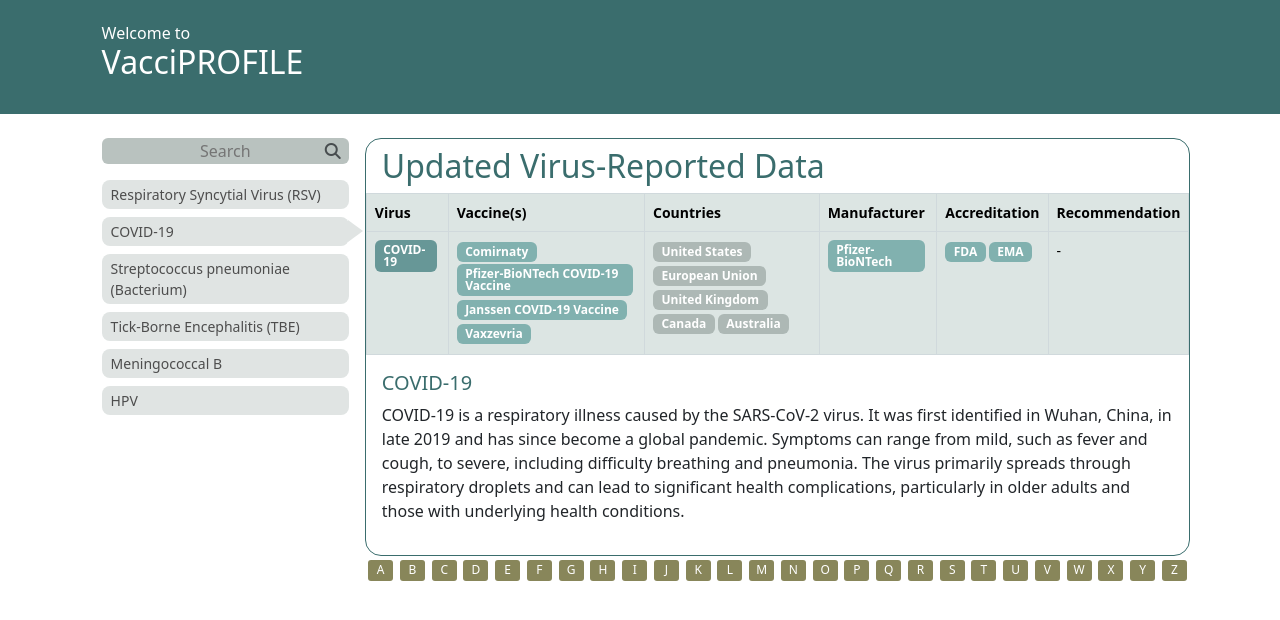
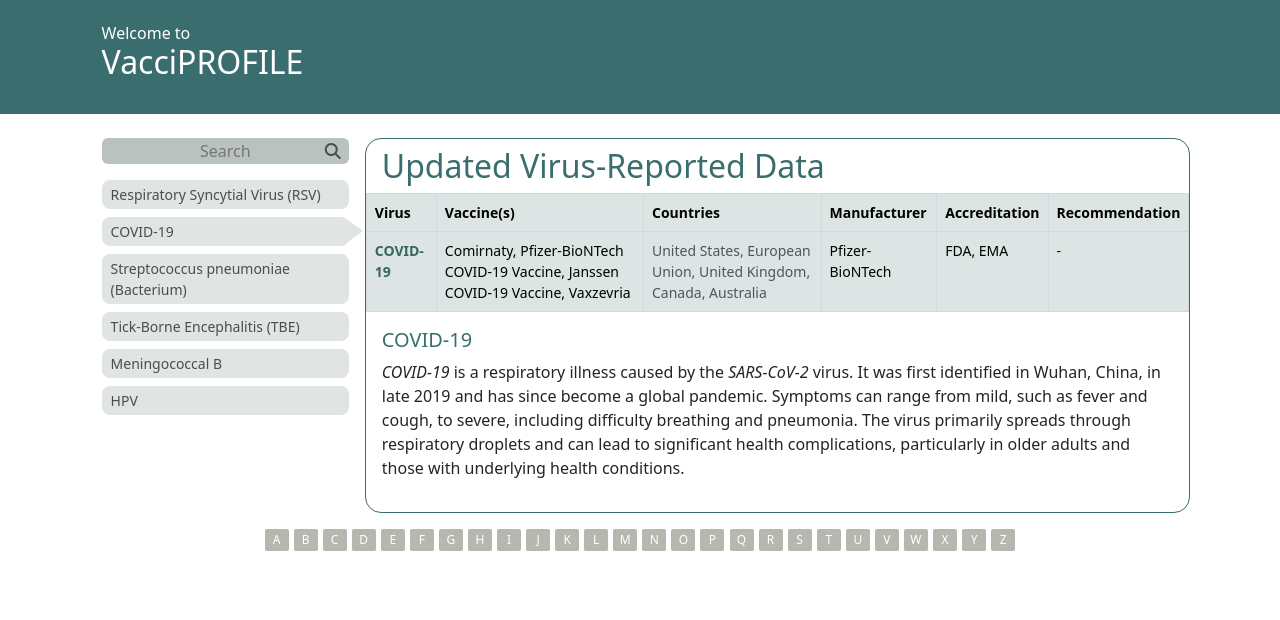
Before and after one commit to gudaedujobs/vacciprofile, a React (Create React App) app in the folder client/: page / in a window 1280 px wide. Both pictures are taken after a click on the element "COVID-19". Shown: the top 620 px of the page. Built offline with nearby package versions, Linux system fonts and the light colour scheme.

Commit message:
latest working

```diff
--- a/client/src/App.js
+++ b/client/src/App.js
@@ -3,13 +3,25 @@ import './App.scss';
 import manufacturers from './assets/data/manufacturers.json';
 import viruses from './assets/data/viruses.json';
 import vaccines from './assets/data/vaccines.json';
+import scientificNames from './assets/scientificNames';
 
 const App = () => {
+    const [virusFilters, setVirusFilters] = useState({
+        firstAlphabet: ''
+    })
     const [selectedVirus, setSelectedVirus] = useState(viruses[0]);
     const [selectedVaccine, setSelectedVaccine] = useState(vaccines[0]);
     const [selectedManufacturer, setSelectedManufacturer] = useState({});
     const [selectedAccreditation, setSelectedAccreditation] = useState(vaccines[0].accreditation[0])
     const [detailsType, setDetailsType] = useState("Virus");
+
+    const filterViruses = virusList => {
+        return virusFilters.firstAlphabet !== '' ? filterVirusesByAlphabet(virusList) : virusList;
+    }
+
+    const filterVirusesByAlphabet = virusList => {
+        return virusList.filter(virus => virus.name.startsWith(virusFilters.firstAlphabet));
+    }
 
     const handleSearch = keyword => {
         // Handle search logic here
@@ -43,9 +55,9 @@ const App = () => {
         return vaccines.find(vaccine => vaccine.vaccineId === vaccineId);
     };
 
-    const getCountriesForVaccine = vaccineId => {
-        const vaccine = getVaccineById(vaccineId);
-        return vaccine.country;
+    const getCountriesByVaccine = () => {
+        const vaccine = getVaccineById(selectedVaccine.vaccineId);
+        return vaccine.countries.join(', ');
     };
 
     const getManufacturerByVaccine = () => {
@@ -79,6 +91,23 @@ const App = () => {
                               .replace(/^./, (str) => str.toUpperCase());
     };
 
+    const italizeScientificNames = text => {
+        const parts = text.split(new RegExp(`(${scientificNames.join('|')})`, 'gi'));
+
+        return (
+            <span>
+                {parts.map((part, index) => {
+                    const isScientificName = part && scientificNames.some(name => name.toLowerCase() === part.toLowerCase());
+                    return isScientificName ? (
+                        <i key={index}>{part}</i>
+                    ) : (
+                        part
+                    );
+                })}
+            </span>
+        );
+    };
+
     return (
         <div className='vacciprofile-page'>
             <div className='container'>
@@ -104,7 +133,7 @@ const App = () => {
                             </span>
                         </div>
                         <div className='virus-list mt-3'>
-                            {viruses.map((virus, i) => (
+                            {filterViruses(viruses).map((virus, i) => (
                                 <div key={i} className={`sidebar-item bg-light text-dark rounded-3 py-1 mt-2 ${selectedVirus === virus ? 'selected' : ''}`} onClick={() => handleSelectVirus(virus)}>{virus.name}</div>
                             ))}
                         </div>
@@ -126,11 +155,11 @@ const App = () => {
                                     </thead>
                                     <tbody>
                                         <tr>
-                                            <td className='virus-cell'><span className={`pill-unselected badge ${detailsType==="Virus" ? `bg-selected` : ``}`} onClick={()=>{handleSelectVirus(selectedVirus)}}>{selectedVirus.name}</span></td>
-                                            <td className='vaccine-cell'>{getVaccineNames(selectedVirus.vaccines).map((vaccine, index)=><span key={index} className={`pill-unselected badge ${detailsType==="Vaccine" && selectedVaccine.name === vaccine ? `bg-selected` : ``}`} onClick={()=>handleSelectVaccine(vaccine)}>{vaccine}</span>)}</td>
-                                            <td className='country-cell'>{getCountriesForVaccine(selectedVaccine.vaccineId).map((country, index)=><span key={index} className='pill-unselected pill-unselectable badge bg-muted'>{country}</span>)}</td>
-                                            <td className='manufacturer-cell'><span className={`pill-unselected badge ${detailsType==="Manufacturer" ? `bg-selected` : ``}`} onClick={()=>handleSelectManufacturer()}>{getManufacturerByVaccine()}</span></td>
-                                            <td className='accreditation-cell'>{selectedVaccine.accreditation.map((accreditation=><span className={`pill-unselected badge ${detailsType==="Accreditation" && selectedAccreditation === accreditation ? `bg-selected` : ``}`} onClick={()=>handleSelectAccreditation(accreditation)}>{accreditation}</span>))}</td>
+                                            <td className='virus-cell'><span className={`hover-pill ${detailsType==="Virus" ? `fw-bold text-selected` : ``}`} onClick={()=>{handleSelectVirus(selectedVirus)}}>{selectedVirus.name}</span></td>
+                                            <td className='vaccine-cell'>{getVaccineNames(selectedVirus.vaccines).map((vaccine, index)=><span key={index}><span className={`hover-pill ${detailsType==="Vaccine" && selectedVaccine.name === vaccine ? `pill-unselected badge` : ``}`} onClick={()=>handleSelectVaccine(vaccine)}>{vaccine}</span>{index < selectedVirus.vaccines.length-1 ? <span className='text-decoration-none'>, </span> : ``}</span>)}</td>
+                                            <td className='country-cell'>{<span className='text-muted'>{getCountriesByVaccine()}</span>}</td>
+                                            <td className='manufacturer-cell'><span className={`hover-pill ${detailsType==="Manufacturer" ? `fw-bold text-selected` : ``}`} onClick={()=>handleSelectManufacturer()}>{getManufacturerByVaccine()}</span></td>
+                                            <td className='accreditation-cell'>{selectedVaccine.accreditation.map((accreditation, index)=><span key={index} className={`hover-pill ${detailsType==="Accreditation" && selectedAccreditation === accreditation ? `pill-unselected badge` : ``}`} onClick={()=>handleSelectAccreditation(accreditation)}>{accreditation}{index<selectedVaccine.accreditation.length-1 ? `, ` : ``}</span>)}</td>
                                             <td className='recommendation-cell'>{getRecommendationByVaccine()}</td>
                                         </tr>
                                     </tbody>
@@ -139,10 +168,10 @@ const App = () => {
                             <div className='details-container px-3 pt-2 pb-3'>
                                 {detailsType==="Virus" ? <div>
                                     <h4 className='report-heading'>{selectedVirus.name}</h4>
-                                    <p>{selectedVirus.description}</p>
+                                    <p>{italizeScientificNames(selectedVirus.description)}</p>
                                 </div> : detailsType==="Vaccine" ? <div className='position-relative'>
                                     <h4 className='report-heading'>{selectedVaccine.name}</h4>
-                                    <p className='mb-3'>{selectedVaccine.description}</p>
+                                    <p className='mb-3'>{italizeScientificNames(selectedVaccine.description)}</p>
                                     <p className='mb-0'><a className='read-more' target="_blank" rel="noopener noreferrer" href={`${selectedVaccine.link}`}>Learn more...</a></p>
                                     <span className='last-updated text-muted position-absolute end-0 bottom-0'>Last updated: {selectedVaccine.lastUpdated}</span>
                                 </div> : detailsType==="Manufacturer" ? <div>
@@ -195,16 +224,40 @@ const App = () => {
                                             </table>
                                         </div>
                                     </div> : detailsType==="Accreditation" ? <div>
-                                    <h4 className='report-heading'>{selectedAccreditation}-Approved Vaccines</h4>
-                                    {getVaccinesByAccreditation().map((vaccine=><span className='pill-unselected badge' onClick={()=>handleSelectVaccine(vaccine.name)}>{vaccine.name}</span>))}
+                                    <h4 className='report-heading text-center'>{selectedAccreditation}</h4>
+                                    <div className='table-responsive'>
+                                        <table className='table table-light w-100 m-0 mt-3'>
+                                            <thead>
+                                                <tr>
+                                                    <th colSpan={4} className='text-center'><i>Vaccines</i></th>
+                                                </tr>
+                                                <tr>
+                                                    <th><i>Tradename</i></th>
+                                                    <th><i>Vaccine Type</i></th>
+                                                    <th><i>Comments</i></th>
+                                                    <th><i>Revenue</i></th>
+                                                </tr>
+                                            </thead>
+                                            <tbody>
+                                                {getVaccinesByAccreditation().map((vaccine, index) => (
+                                                    <tr key={index}>
+                                                        <td><i>{<span className='text-primary fw-bold hover-underline' onClick={()=>handleSelectVaccine(vaccine.name)}>{vaccine.name}</span>}</i></td>
+                                                        <td><i>{vaccine.vaccineType || '-'}</i></td>
+                                                        <td><i>{vaccine.comments || '-'}</i></td>
+                                                        <td><i>{vaccine.revenue || '-'}</i></td>
+                                                    </tr>
+                                                    ))}
+                                                </tbody>
+                                            </table>
+                                        </div>
                                 </div> : <></>}
                             </div>
                         </div>
-                        <div className="alphabet-container d-flex justify-content-around mt-1">
-                        {Array.from({ length: 26 }, (_, i) => String.fromCharCode(65 + i)).map(letter => (
-                            <span key={letter} className="alphabet-item">{letter}</span>
-                        ))}
-                        </div>
+                    </div>
+                    <div className="alphabet-container d-flex justify-content-around mx-auto mt-3">
+                    {Array.from({ length: 26 }, (_, i) => String.fromCharCode(65 + i)).map(letter => (
+                        <span key={letter} className={`alphabet-item ${virusFilters.firstAlphabet===letter ? `bg-primary`:``}`} onClick={()=>setVirusFilters({...virusFilters, firstAlphabet: virusFilters.firstAlphabet === letter ? '' : letter})}>{letter}</span>
+                    ))}
                     </div>
                 </div>
             </div>
--- a/client/src/App.scss
+++ b/client/src/App.scss
@@ -128,7 +128,7 @@ td, th {
     padding-top: 8px;
 }
 
-.vaccines-list, .sources-list {
+.sources-list {
     font-size: 13px!important;
 }
 
@@ -140,9 +140,19 @@ td, th {
     text-decoration: underline!important;
 }
 
-.hover-underline:hover {
+.hover-underline:hover, .hover-pill:hover {
+    color: $hover;
     text-decoration: underline;
     cursor: pointer;
+}
+
+.text-selected:hover {
+    text-decoration: none;
+    cursor: default;
+}
+
+.text-decoration-none {
+    text-decoration: none!important;
 }
 
 .read-more {
@@ -158,7 +168,7 @@ td, th {
 }
 
 .alphabet-container {
-    width: 100%;
+    width: 780px;
     text-align: center;
 }
 
@@ -166,14 +176,20 @@ td, th {
     font-size: 12px;
     background-color: $tertiary;
     color: white;
-    border-radius: 0.25em;
+    border-radius: 0.15em;
     text-align: center;
     box-sizing: border-box;
-    width: 25px;
-    padding: 1.5px 0;
+    width: 24px;
+    padding: 2px 0;
 }
 
 .alphabet-item:hover {
+    color: $dark;
     font-weight: bold;
     cursor: pointer;
 }
+
+.alphabet-item.bg-primary:hover {
+    color: white;
+    font-weight: 400;
+}
--- a/client/src/assets/data/vaccines.json
+++ b/client/src/assets/data/vaccines.json
@@ -4,7 +4,7 @@
         "vaccineId": 1,
         "virusId": 1,
         "manufacturerId": 1,
-        "country": ["United States", "European Union"],
+        "countries": ["United States", "European Union"],
         "accreditation": ["FDA", "EMA"],
         "recommendation": "-",
         "description": "Abrysvo™ is a vaccine developed by Pfizer to prevent Respiratory Syncytial Virus (RSV) infection. RSV is a common respiratory virus that usually causes mild, cold-like symptoms. It can be serious, especially for infants and older adults. Abrysvo™ is aimed at providing protection against RSV and is approved for use in various countries.",
@@ -16,7 +16,7 @@
         "vaccineId": 2,
         "virusId": 2,
         "manufacturerId": 5,
-        "country": ["United States", "European Union", "United Kingdom", "Canada", "Australia"],
+        "countries": ["United States", "European Union", "United Kingdom", "Canada", "Australia"],
         "accreditation": ["FDA", "EMA"],
         "recommendation": "-",
         "description": "Comirnaty is a COVID-19 vaccine developed by Pfizer and BioNTech. It uses mRNA technology to provide immunity against the SARS-CoV-2 virus, which causes COVID-19. The vaccine was one of the first COVID-19 vaccines to receive emergency use authorization and has been widely administered around the world to help control the pandemic.",
@@ -31,7 +31,7 @@
         "vaccineId": 3,
         "virusId": 3,
         "manufacturerId": 1,
-        "country": ["United States", "European Union", "United Kingdom", "Canada", "Australia"],
+        "countries": ["United States", "European Union", "United Kingdom", "Canada", "Australia"],
         "accreditation": ["FDA", "EMA"],
         "recommendation": "-",
         "description": "Penbraya™ is a pneumococcal vaccine developed by Pfizer. It is designed to protect against diseases caused by the bacterium Streptococcus pneumoniae, which can lead to conditions such as pneumonia, meningitis, and sepsis. Penbraya™ provides coverage against multiple strains of pneumococcal bacteria, helping to reduce the incidence of these potentially serious infections.",
@@ -43,7 +43,7 @@
         "vaccineId": 4,
         "virusId": 2,
         "manufacturerId": 5,
-        "country": ["United States", "European Union", "United Kingdom", "Canada", "Australia", "Japan"],
+        "countries": ["United States", "European Union", "United Kingdom", "Canada", "Australia", "Japan"],
         "accreditation": ["FDA", "EMA", "WHO"],
         "recommendation": "-",
         "description": "The Pfizer-BioNTech COVID-19 Vaccine is an mRNA-based vaccine developed to prevent COVID-19, a disease caused by the SARS-CoV-2 virus. It works by instructing cells to produce a protein similar to the one found on the surface of the virus, which helps the immune system recognize and fight the virus if exposed. The vaccine has been widely distributed and is authorized for emergency use or fully approved in various countries.",
@@ -55,7 +55,7 @@
         "vaccineId": 5,
         "virusId": 3,
         "manufacturerId": 1,
-        "country": ["United States", "European Union", "Canada", "Australia", "Japan"],
+        "countries": ["United States", "European Union", "Canada", "Australia", "Japan"],
         "accreditation": ["FDA", "EMA", "WHO"],
         "recommendation": "-",
         "description": "Prevnar 13 is a pneumococcal conjugate vaccine developed by Pfizer to protect against pneumococcal disease caused by 13 types of Streptococcus pneumoniae bacteria. This vaccine is intended for use in children and adults to prevent infections such as pneumonia, meningitis, and bloodstream infections. It is widely used in various countries and is recommended for individuals at higher risk of pneumococcal disease.",
@@ -68,7 +68,7 @@
         "vaccineId": 6,
         "virusId": 3,
         "manufacturerId": 1,
-        "country": ["United States", "European Union", "Canada", "Australia", "Japan"],
+        "countries": ["United States", "European Union", "Canada", "Australia", "Japan"],
         "accreditation": ["FDA", "EMA", "WHO"],
         "recommendation": "-",
         "description": "Prevnar 20™ is a pneumococcal conjugate vaccine developed by Pfizer to protect against pneumococcal disease caused by 20 types of Streptococcus pneumoniae bacteria. This vaccine is intended for use in both children and adults to prevent severe infections such as pneumonia, meningitis, and bloodstream infections. Prevnar 20™ provides broader coverage than previous pneumococcal vaccines.",
@@ -80,7 +80,7 @@
         "vaccineId": 7,
         "virusId": 4,
         "manufacturerId": 1,
-        "country": ["European Union", "Switzerland", "Norway", "Australia"],
+        "countries": ["European Union", "Switzerland", "Norway", "Australia"],
         "accreditation": ["EMA", "WHO"],
         "recommendation": "-",
         "description": "TicoVac™ is a vaccine developed by Pfizer for the prevention of tick-borne encephalitis (TBE), a viral infection transmitted by ticks. TicoVac™ is designed to provide protection against TBE and is used in regions where the disease is endemic.",
@@ -93,7 +93,7 @@
         "vaccineId": 8,
         "virusId": 5,
         "manufacturerId": 1,
-        "country": ["United States", "European Union", "Canada", "Australia"],
+        "countries": ["United States", "European Union", "Canada", "Australia"],
         "accreditation": ["FDA", "EMA"],
         "recommendation": "-",
         "description": "Trumenba™ is a vaccine developed by Pfizer to protect against serogroup B of Neisseria meningitidis, a bacterium that causes meningococcal disease. Trumenba™ is designed to prevent invasive meningococcal B infections in adolescents and young adults.",
@@ -106,7 +106,7 @@
         "vaccineId": 9,
         "virusId": 2,
         "manufacturerId": 2,
-        "country": ["USA", "UK", "Germany", "Canada"],
+        "countries": ["USA", "UK", "Germany", "Canada"],
         "accreditation": ["WHO", "EMA", "FDA"],
         "recommendation": "-",
         "description": "The Janssen COVID-19 Vaccine is a single-dose vaccine developed by Johnson & Johnson to protect against COVID-19. It is based on adenovirus technology and has been widely used for its convenience and effectiveness.",
@@ -118,7 +118,7 @@
         "vaccineId": 10,
         "virusId": 2,
         "manufacturerId": 6,
-        "country": ["USA", "UK", "Germany", "Canada"],
+        "countries": ["USA", "UK", "Germany", "Canada"],
         "accreditation": ["WHO", "EMA", "FDA"],
         "recommendation": "-",
         "description": "Vaxzevria is a COVID-19 vaccine developed by AstraZeneca. It uses a viral vector platform to stimulate an immune response against the SARS-CoV-2 virus. The vaccine has been used globally to combat the COVID-19 pandemic.",
@@ -130,7 +130,7 @@
         "vaccineId": 11,
         "virusId": 6,
         "manufacturerId": 4,
-        "country": ["USA", "UK", "Germany", "Canada"],
+        "countries": ["USA", "UK", "Germany", "Canada"],
         "accreditation": ["WHO", "EMA", "FDA"],
         "recommendation": "-",
         "description": "Gardasil is a vaccine developed by Merck & Co., Inc. to protect against human papillomavirus (HPV) infection. It provides protection against the most common HPV types that cause cervical cancer, other genital cancers, and genital warts.",
--- /dev/null
+++ b/client/src/assets/scientificNames.js
@@ -0,0 +1,11 @@
+const scientificNames = [
+    "Respiratory Syncytial Virus (RSV)",
+    "COVID-19",
+    "SARS-CoV-2",
+    "Streptococcus pneumoniae",
+    "Tick-Borne Encephalitis (TBE)",
+    "Meningococcal B",
+    "Human papillomavirus (HPV)"
+];
+
+export default scientificNames;
```
Also changed, not shown: client/src/assets/styles/custom.scss (+4 -4 lines).
